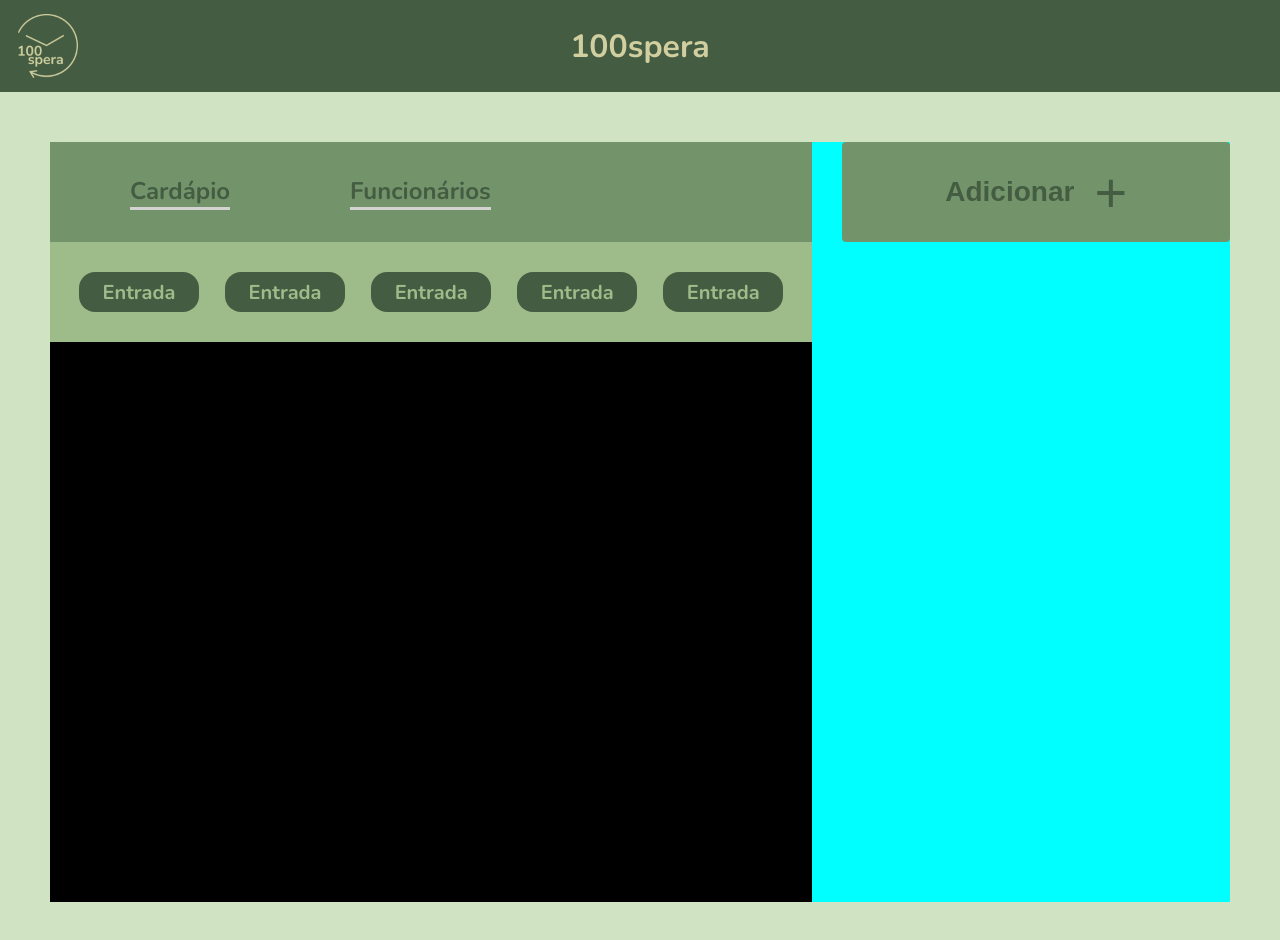
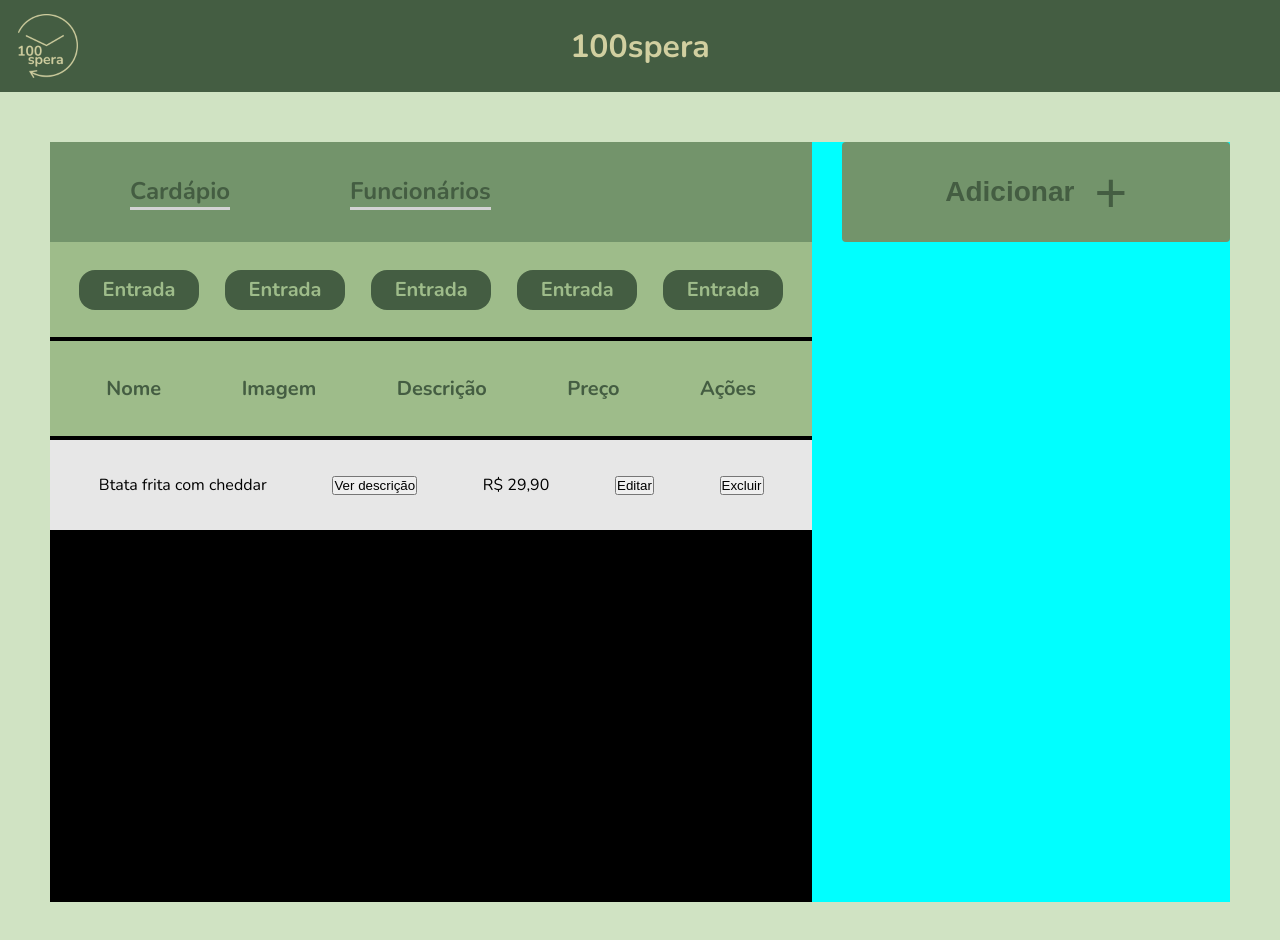
Before and after one commit to giovannig10/100spera-frontend, a Next.js app: page /admin in a window 1280 px wide. Shown: the top 940 px of the page. Built offline with nearby package versions, Linux system fonts and the light colour scheme.

Commit message:
feat: create items section

```diff
--- a/src/app/admin/page.jsx
+++ b/src/app/admin/page.jsx
@@ -10,13 +10,31 @@ export default function AdminPage() {
                     <h1 className={styles.title}>Funcionários</h1>
                 </div>
 
-                <div className={styles.categoryContainer}>
+                <div className={styles.infosContainer}>
                     <p className={styles.categoryTitle}>Entrada</p>
                     <p className={styles.categoryTitle}>Entrada</p>
                     <p className={styles.categoryTitle}>Entrada</p>
                     <p className={styles.categoryTitle}>Entrada</p>
                     <p className={styles.categoryTitle}>Entrada</p>
                 </div>
+
+                <div className={styles.infosContainer}>
+                    <p className={styles.dishTitle}>Nome</p>
+                    <p className={styles.dishTitle}>Imagem</p>
+                    <p className={styles.dishTitle}>Descrição</p>
+                    <p className={styles.dishTitle}>Preço</p>
+                    <p className={styles.dishTitle}>Ações</p>
+                </div>
+
+                <div className={styles.itemContainer}>
+                    <p className={styles.item}>Btata frita com cheddar</p>
+                    {/* <Image /> */}
+                    <button>Ver descrição</button>
+                    <p className={styles.item}>R$ 29,90</p>
+                    <button>Editar</button>
+                    <button>Excluir</button>
+                </div>
+
             </div>
                 <button className={styles.button}>
                     <p className={styles.buttonText}>Adicionar </p> <span className={styles.emoji}>+</span>
--- a/src/app/admin/page.module.css
+++ b/src/app/admin/page.module.css
@@ -69,14 +69,15 @@
     color: var(--cor-primaria);
 }
 
-.categoryContainer {
+.infosContainer {
     width: 100%;
-    height: 100px;
+    height: 95px;
     background-color: var(--cor-quinaria);
     padding: 16px;
     display: flex;
     justify-content: space-around;
     align-items: center;
+    margin-bottom: 4px;
 }
 
 .categoryTitle {
@@ -92,3 +93,24 @@
     align-items: center;
     border-radius: 16px;
 }
+
+.dishTitle {
+    font-weight: bold;
+    color: var(--cor-primaria);
+    font-size: 20px;
+    display: flex;
+    text-align: center;
+    justify-content: center;
+    align-items: center;
+}
+
+.itemContainer {
+    width: 100%;
+    height: 90px;
+    background-color: #e7e7e7;
+    padding: 16px;
+    display: flex;
+    justify-content: space-around;
+    align-items: center;
+    margin-bottom: 4px;
+}
```
